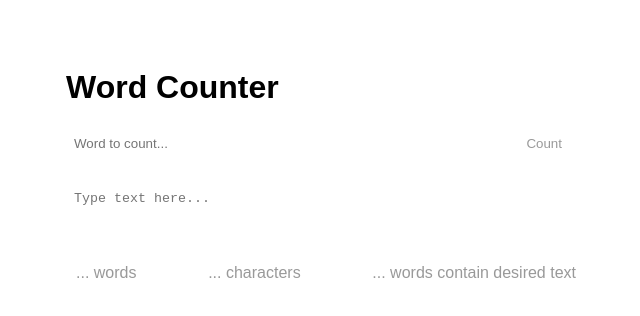
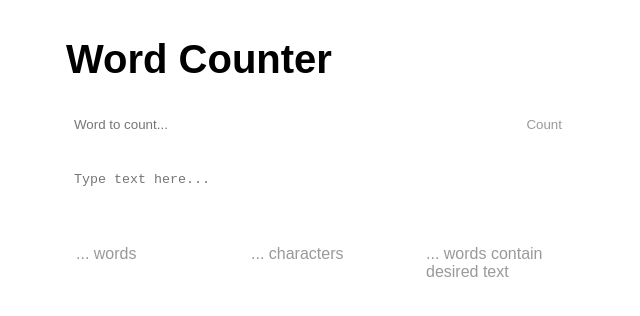
Before and after one commit to dee-rius/Word-Counter, a plain HTML site: page index.html in a window 1280 px wide. Shown: the whole page, without its empty margins (324-964 px from the left). Drawn offline with Linux system fonts and the light colour scheme.

Commit message:
negligible changes_2025-Q2
Implemented line break for texts, increased the font size of h1 element. Made it so changes are stored each time an input element's value is changed

```diff
--- a/index.html
+++ b/index.html
@@ -19,10 +19,10 @@
         <button id="count-button" class="has-transition">Count</button>
       </div>
       <textarea name="text-input" id="text-input" placeholder="Type text here..." style="padding: 8px; --order:2;" class="can-be-focussed has-transition enter-anim"></textarea>
-      <div id="output-block" style="--order: 3" class="enter-anim">
-        <p><span class="output-text" id="number-of-words">...</span> words</p>
-        <p><span class="output-text" id="number-of-characters">...</span> characters</p>
-        <p><span class="output-text" id="instances-of-chosen-word">...</span> words contain desired text</p>
+      <div id="output-block">
+        <p style="--order: 3" class="enter-anim"><span class="output-text" id="number-of-words">...</span> words</p>
+        <p style="--order: 4" class="enter-anim"><span class="output-text" id="number-of-characters">...</span> characters</p>
+        <p style="--order: 5" class="enter-anim"><span class="output-text" id="instances-of-chosen-word">...</span> words contain desired text</p>
       </div>
     </main>
   </div>
--- a/main.js
+++ b/main.js
@@ -1,11 +1,12 @@
 const wordToCountUserInput = document.getElementById("word-to-count-input");
+wordToCountUserInput.addEventListener("change", storeDetails);
 let wordToCount = "";
 
 const countButton = document.getElementById("count-button");
 countButton.addEventListener('click', countInstancesOfWord);
 
 const userTextInput = document.getElementById("text-input");
-userTextInput.addEventListener("change", count)
+userTextInput.addEventListener("change", count);
 
 const outputTexts = Array.from(document.getElementsByClassName("output-text"));
 
@@ -42,8 +43,6 @@ function countInstancesOfWord() {
                 outputText.textContent = instancesOfChosenWord;
             }
         }
-
-        storeDetails();
     }
     else if (userTextInput.value == "") {
         for (let outputText of outputTexts) {
@@ -89,7 +88,7 @@ function storeDetails() {
 }
 
 function retriveAndDisplayStoredDetails() {
-    let storedInputDetails = JSON.parse(localStorage.getItem('storedInputValues'));
+    storedInputDetails = JSON.parse(localStorage.getItem('storedInputValues'));
 
     wordToCountUserInput.value = storedInputDetails.storedWordToCountInput;
     userTextInput.value = storedInputDetails.storedTextInput;
--- a/style.css
+++ b/style.css
@@ -53,6 +53,9 @@ button{
 button:hover{
     color: hsla(0,0%,20%, 1);
 }
+button:active{
+    color: var(--interactable-color);
+}
 
 input, textarea{
     field-sizing: content;
@@ -66,12 +69,20 @@ input:focus, textarea:focus{
     outline-color: transparent;
 }
 
+h1{
+    font-size: 2.5em;
+}
+
+P{
+    width: 30%;
+    word-wrap: break-word;
+}
+
+
 #everything{
     max-width: 500px;
-
     margin-left: auto;
     margin-right: auto;
-    padding-top: 5vh;
 
     font-family: Arial, Helvetica, sans-serif;
 }
@@ -100,6 +111,8 @@ input:focus, textarea:focus{
     display: flex;
     justify-content: space-between;
 
+
+
     color: hsla(0,0%,50%,0.8);
 }
 
```
